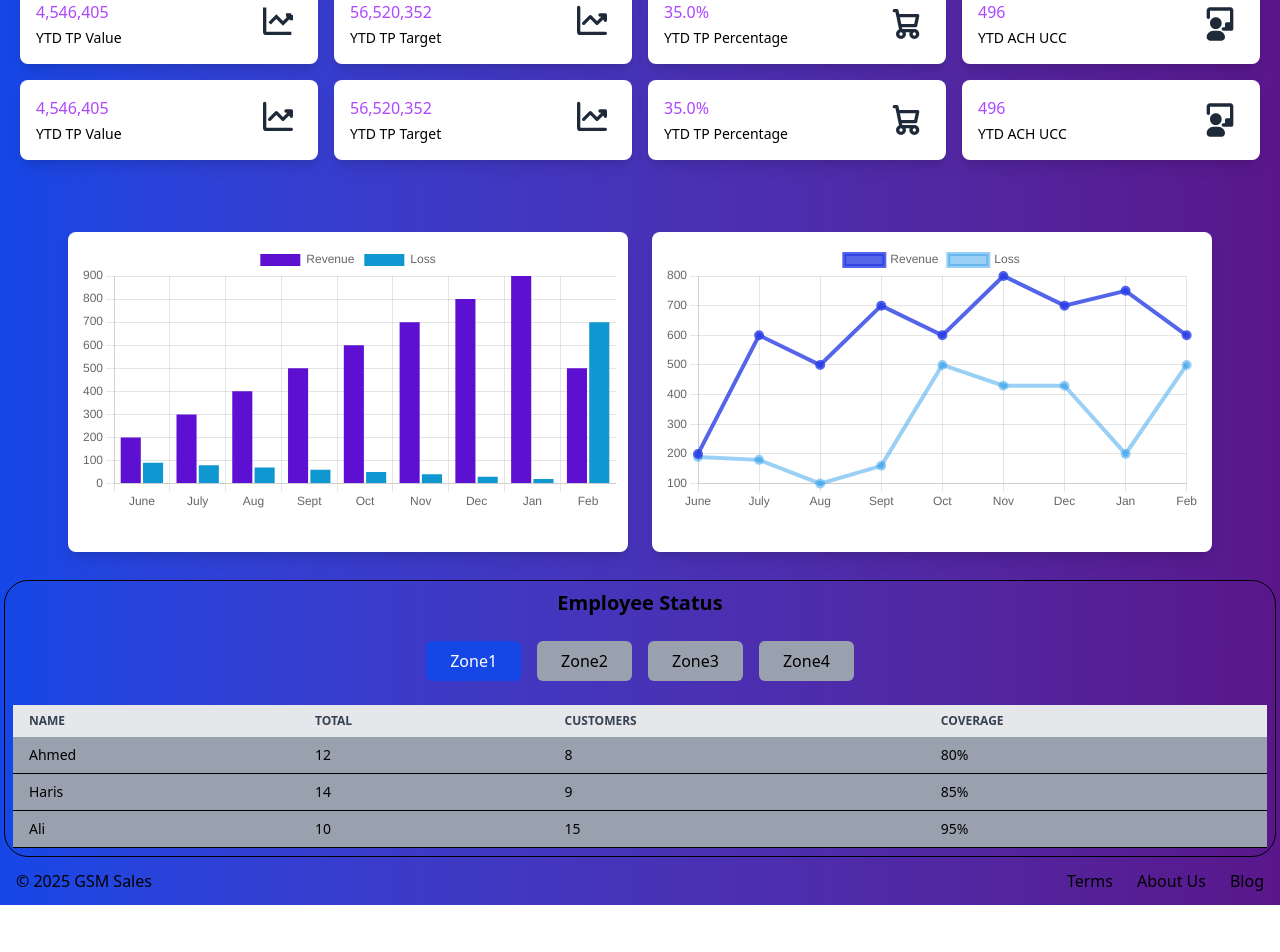
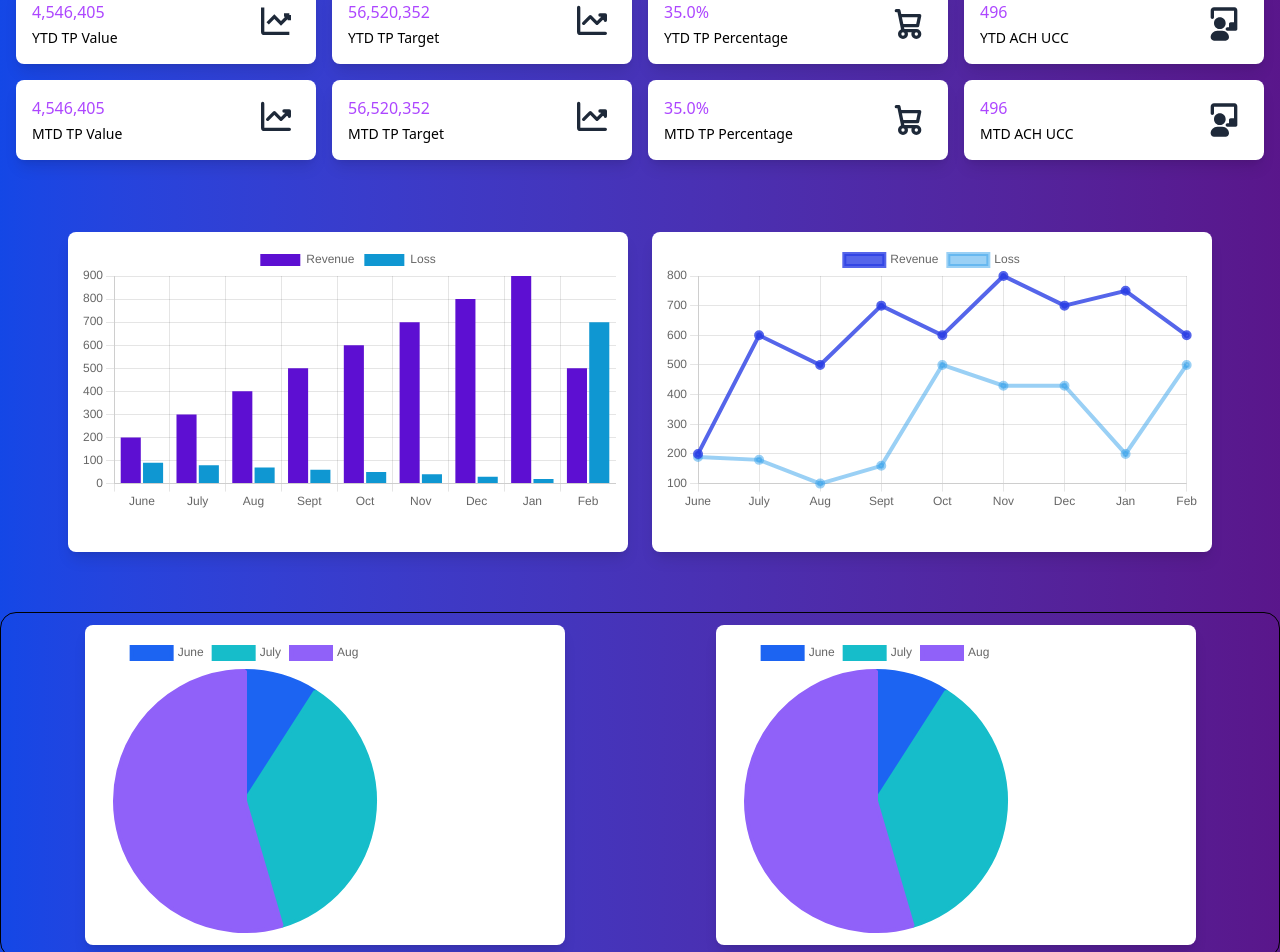
Before and after one commit to murnaj/gsm_sales_dashboard, a React (Vite) app in the folder sales-dashboard/: page /dashboard in a window 1280 px wide. Shown: the part 120-1072 px from the top of the page. Before the commit the page ends 1025 px from the top, so only its background shows below. Built offline with nearby package versions, Linux system fonts and the light colour scheme; no server answers.

Commit message:
responsive code

```diff
--- a/sales-dashboard/src/App.jsx
+++ b/sales-dashboard/src/App.jsx
@@ -46,7 +46,7 @@ function App() {
 
     </div> */}
 
-    <div className='mx-0 px-1 h-full w-full flex flex-col justify-center bg-cover bg-gradient-to-r
+    <div className=' h-full w-full flex flex-col justify-center bg-cover bg-gradient-to-r
                 from-blue-700 to-purple-900 overflow-auto' >
 
 
--- a/sales-dashboard/src/Dashboard.jsx
+++ b/sales-dashboard/src/Dashboard.jsx
@@ -1,7 +1,9 @@
 import React, { useEffect, useState } from 'react';
 import { Link, useNavigate } from 'react-router-dom';
 import { Chart as ChartJS, defaults, BarElement } from "chart.js/auto";
-import { Bar, Line } from "react-chartjs-2";
+import { Bar, Line, Pie } from "react-chartjs-2";
+
+
 
 // defaults.maintainAspectRatio = false;
 // defaults.responsive = true;
@@ -79,7 +81,7 @@ const Dashboard = () => {
 
       <div className='w-full h-full' >
 
-      <nav className="w-full dark:bg-gradient-to-r from-blue-800 to-purple-950 border-gray-700 fixed top-0 z-50">
+      <nav className="w-full dark:bg-gradient-to-r from-blue-800 to-purple-950 border-gray-700 fixed top-0 z-50 ">
       <div className="flex flex-wrap items-center justify-between px-4 py-2">
         {/* Sidebar Button and Logo */}
         <div className="flex items-center">
@@ -364,7 +366,7 @@ const Dashboard = () => {
               </svg>
               <div class="flex flex-col">
                 <h2 class="text-md text-purple-500">4,546,405</h2>
-                <p class="text-sm mt-1">YTD TP Value</p>
+                <p class="text-sm mt-1">MTD TP Value</p>
               </div>
             </div>
 
@@ -386,7 +388,7 @@ const Dashboard = () => {
               </svg>
               <div class="flex flex-col">
                 <h2 class="text-md text-purple-500">56,520,352</h2>
-                <p class="text-sm mt-1">YTD TP Target</p>
+                <p class="text-sm mt-1">MTD TP Target</p>
               </div>
             </div>
 
@@ -408,7 +410,7 @@ const Dashboard = () => {
               </svg>
               <div class="flex flex-col">
                 <h2 class="text-md text-purple-500">35.0%</h2>
-                <p class="text-sm mt-1">YTD TP Percentage</p>
+                <p class="text-sm mt-1">MTD TP Percentage</p>
               </div>
             </div>
 
@@ -429,7 +431,7 @@ const Dashboard = () => {
               </svg>
               <div class="flex flex-col">
                 <h2 class="text-md text-purple-500">496</h2>
-                <p class="text-sm mt-1">YTD ACH UCC</p>
+                <p class="text-sm mt-1">MTD ACH UCC</p>
               </div>
             </div>
           </div>
@@ -494,6 +496,56 @@ const Dashboard = () => {
             />
           </div>
         </div>
+
+        <br />
+
+        <div className='flex justify-around bg-gradient-to-r from-blue-700 to-purple-900 w-full  mt-4 rounded-2xl border p-2 '>
+
+        <div className="h-80 w-full md:w-[30rem] m-1  p-3 bg-white rounded-lg shadow-lg ">
+            <Pie
+              data={{
+                labels: ['June', 'July', 'Aug'],
+                datasets: [
+                  {
+                    label: 'Revenue',
+                    data: [200, 800, 1200],
+                    backgroundColor: ["#1C64F2", "#16BDCA", "#9061F9"],
+                    borderWidth: 4,
+                    borderColor: ["#1C64F2", "#16BDCA", "#9061F9"],
+                  },
+
+
+                ],
+              }}
+            />
+          </div>
+
+          <div className="h-80 w-full md:w-[30rem] m-1  p-3 bg-white rounded-lg shadow-lg ">
+            <Pie
+              data={{
+                labels: ['June', 'July', 'Aug'],
+                datasets: [
+                  {
+                    label: 'Revenue',
+                    data: [200, 800, 1200],
+                    backgroundColor: ["#1C64F2", "#16BDCA", "#9061F9"],
+                    borderWidth: 4,
+                    borderColor: ["#1C64F2", "#16BDCA", "#9061F9"],
+                  },
+
+
+                ],
+              }}
+            />
+          </div>
+
+
+          </div>
+
+
+
+
+
 
 
 
--- a/sales-dashboard/src/Login.jsx
+++ b/sales-dashboard/src/Login.jsx
@@ -47,7 +47,7 @@ const Login = () => {
 
     return (
 
-    <div className='h-130 w-90 mt-15  mb-15 p-8  justify-center dark:bg-gradient-to-r
+    <div className='h-full w-90 mt-15  mb-15 p-8  justify-center dark:bg-gradient-to-r
                 from-blue-900 to-purple-900 border border-slate-400 rounded-md
      flex-grow  flex-col items-center  max-w-7xl mx-auto px-4 sm:px-6 lg:px-8 overscroll-y-none'>
         <div>
--- a/sales-dashboard/src/Registration.jsx
+++ b/sales-dashboard/src/Registration.jsx
@@ -128,8 +128,7 @@ export const Registration = () => {
          <p>Loading...</p>
        )}
      </div> */}
-    <div className='h-120 w-90 justify-center p-8 mt-17 mb-15 dark:bg-gradient-to-r
-                from-blue-900 to-purple-900 border border-slate-400 rounded-md
+    <div className='h-full w-ful justify-center p-8 mt-17 mb-15 dark:bg-gradient-to-r  from-blue-900 to-purple-900 border border-slate-400 rounded-md
     flex-grow  flex-col items-center  max-w-7xl mx-auto px-4 sm:px-6 lg:px-8'>
     <img  className='object-top w-20 ml-25 p-2 ' src='https://flowbite.com/docs/images/logo.svg' alt='Dashboard Logo'/>
 
```
